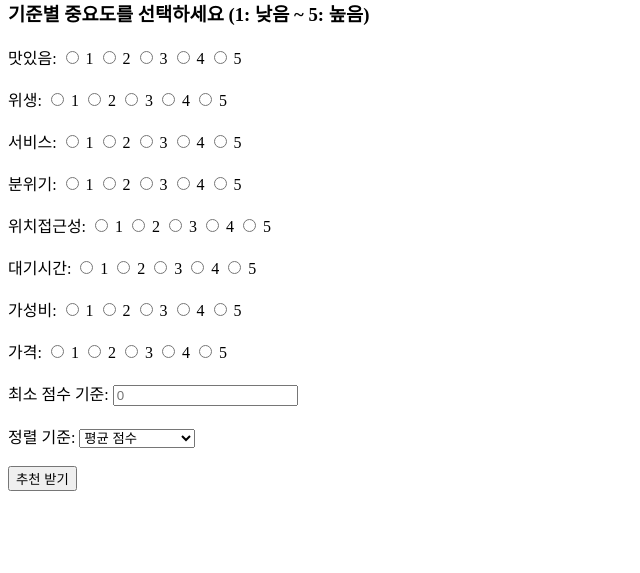
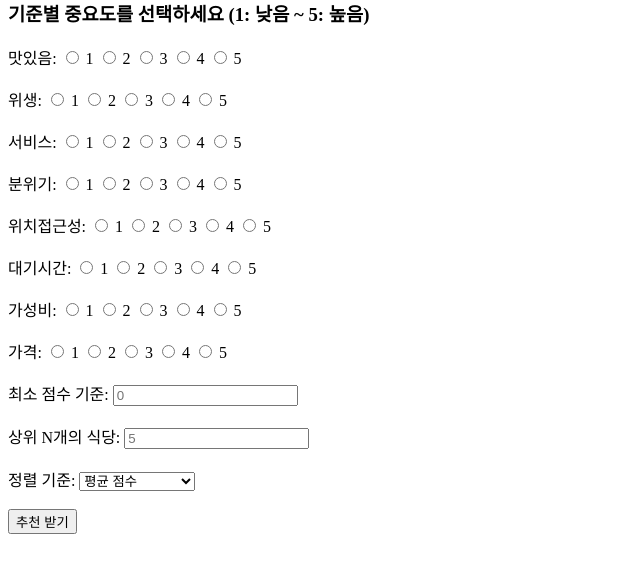
Before and after one commit to bag4355/2024-2-PIE-DS, a Flask app: page / in a window 1280 px wide. Shown: the part 90-663 px from the top of the page, without its empty margins (0-640 px from the left). Run offline with Flask 3, Linux system fonts and the light colour scheme; parts of the project's set-up code (start-up, migrations or seed data) failed here and were passed over.

Commit message:
Updated app.py and templates for new visualization and filters

```diff
--- a/app.py
+++ b/app.py
@@ -34,6 +34,7 @@ def recommend():
         '가격': int(request.form['가격']),
     }
 
+    n_top = int(request.form.get('top_n', 5))  # 상위 N개 식당
     score_threshold = float(request.form.get('score_threshold', 0))
     sort_by = request.form.get('sort_by', '평균 점수')
 
@@ -64,10 +65,11 @@ def recommend():
     merged_results['평균 점수'] = merged_results[['광고성 리뷰 포함', '광고성 리뷰 제거']].mean(axis=1)
     merged_results = merged_results[merged_results['평균 점수'] >= score_threshold]
 
-    # 정렬
-    merged_results = merged_results.sort_values(by=sort_by, ascending=False).head(5)
+    # 정렬 및 상위 N개 추출
+    merged_results = merged_results.sort_values(by=sort_by, ascending=False).head(n_top)
 
     # Plotly로 그래프 생성
+    min_value = merged_results['평균 점수'].min() * 0.8  # 가장 작은 값의 0.8배 계산
     fig = px.bar(
         merged_results.melt(id_vars='식당 이름', var_name='데이터셋', value_name='추천 점수'),
         x='추천 점수',
@@ -80,6 +82,7 @@ def recommend():
     fig.update_traces(texttemplate='%{text:.2s}', textposition='outside')
     fig.update_layout(
         yaxis={'categoryorder': 'total ascending'},
+        xaxis=dict(range=[min_value, merged_results['추천 점수'].max() * 1.2]),
         annotations=[
             dict(
                 text="제작자: 산업공학회 PIE 24-2 DS 학회원 강태희, 고민지, 김건우, 김세원, 김채연, 안성진",
--- a/templates/index.html
+++ b/templates/index.html
@@ -66,9 +66,15 @@
         <input type="radio" id="가격" name="가격" value="4"> 4
         <input type="radio" id="가격" name="가격" value="5"> 5<br><br>
 
+        <!-- 최소 점수 기준 -->
         <label for="score_threshold">최소 점수 기준:</label>
         <input type="number" id="score_threshold" name="score_threshold" placeholder="0"><br><br>
 
+        <!-- 상위 N개 입력 -->
+        <label for="top_n">상위 N개의 식당:</label>
+        <input type="number" id="top_n" name="top_n" placeholder="5" required><br><br>
+
+        <!-- 정렬 기준 -->
         <label for="sort_by">정렬 기준:</label>
         <select id="sort_by" name="sort_by">
             <option value="평균 점수">평균 점수</option>
```
